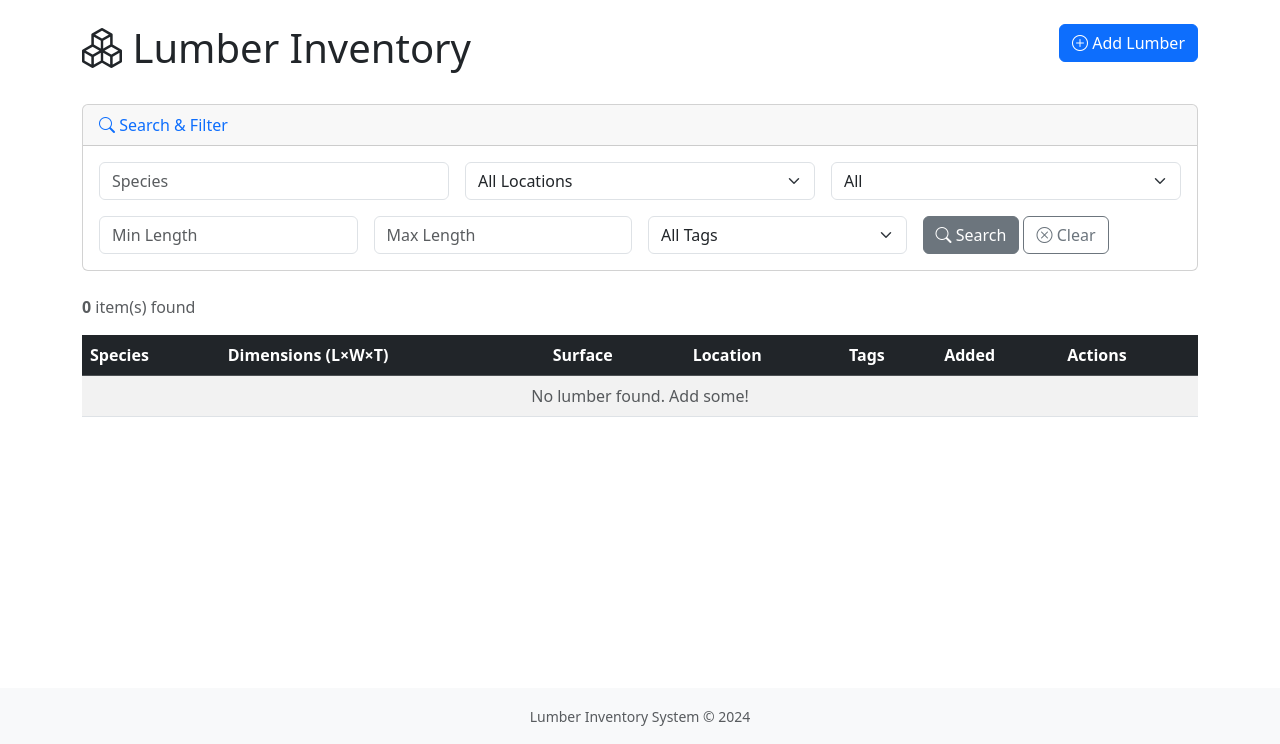
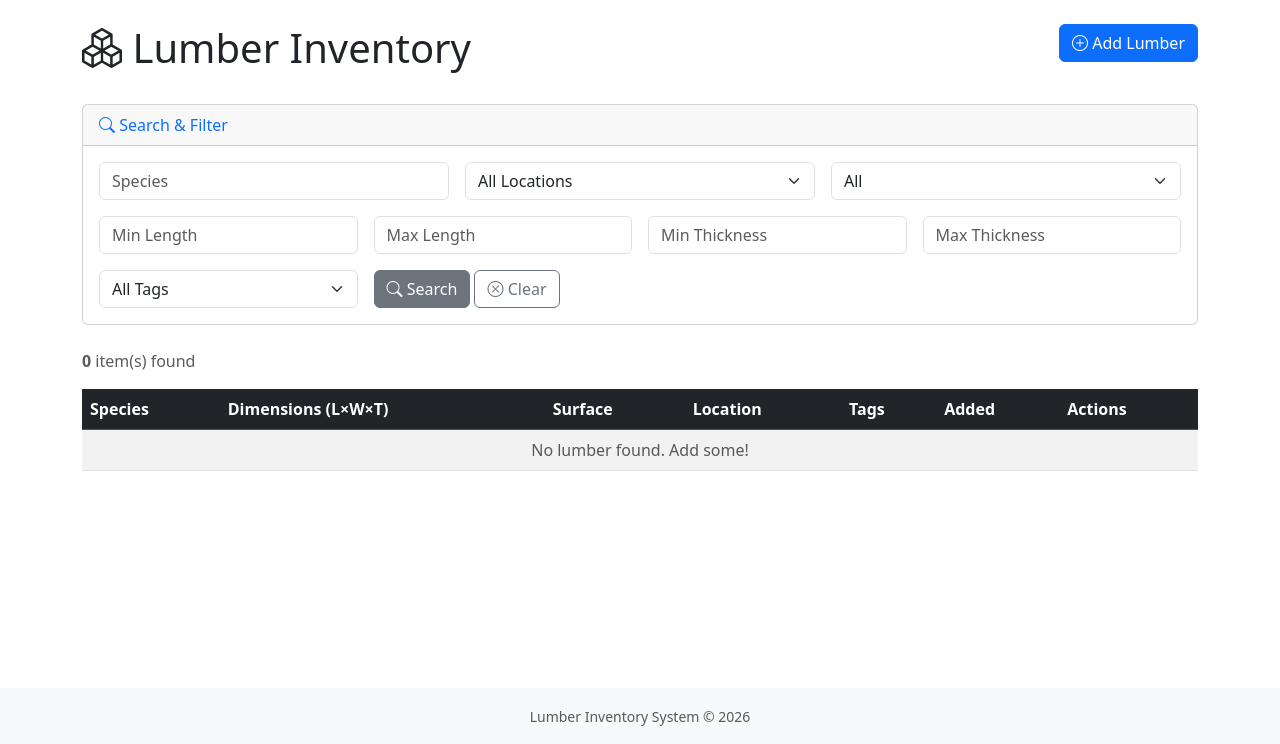
Before and after one commit to iliaden/lumber-inventory, a Flask app: page / in a window 1280 px wide. Shown: the part 56-800 px from the top of the page. Run offline with Flask 3, Linux system fonts and the light colour scheme.

Commit message:
fractional search support

```diff
--- a/app.py
+++ b/app.py
@@ -65,15 +65,29 @@ def index():
 
     if request.args.get("min_length"):
         try:
-            min_len = float(request.args.get("min_length"))
+            min_len = parse_fraction_string(request.args.get("min_length"))
             query = query.filter(Lumber.length >= min_len)
         except ValueError:
             pass
 
     if request.args.get("max_length"):
         try:
-            max_len = float(request.args.get("max_length"))
+            max_len = parse_fraction_string(request.args.get("max_length"))
             query = query.filter(Lumber.length <= max_len)
+        except ValueError:
+            pass
+
+    if request.args.get("min_thickness"):
+        try:
+            min_thick = parse_fraction_string(request.args.get("min_thickness"))
+            query = query.filter(Lumber.thickness >= min_thick)
+        except ValueError:
+            pass
+
+    if request.args.get("max_thickness"):
+        try:
+            max_thick = parse_fraction_string(request.args.get("max_thickness"))
+            query = query.filter(Lumber.thickness <= max_thick)
         except ValueError:
             pass
 
--- a/forms.py
+++ b/forms.py
@@ -127,6 +127,8 @@ class SearchForm(FlaskForm):
         coerce=str,
         validators=[Optional()],
     )
-    min_length = FloatField("Min Length", validators=[NumberRange(min=0)], default=None)
-    max_length = FloatField("Max Length", validators=[NumberRange(min=0)], default=None)
+    min_length = StringField("Min Length", validators=[Optional()])
+    max_length = StringField("Max Length", validators=[Optional()])
+    min_thickness = StringField("Min Thickness", validators=[Optional()])
+    max_thickness = StringField("Max Thickness", validators=[Optional()])
     submit = SubmitField("Search")
--- a/templates/base.html
+++ b/templates/base.html
@@ -51,7 +51,7 @@
 
     <footer class="mt-5 py-3 bg-light">
         <div class="container text-center text-muted">
-            <small>Lumber Inventory System &copy; 2024</small>
+            <small>Lumber Inventory System &copy; 2026</small>
         </div>
     </footer>
 
--- a/templates/index.html
+++ b/templates/index.html
@@ -39,6 +39,12 @@
                     </div>
                     <div class="col-md-3 col-6">
                         {{ form.max_length(class="form-control", placeholder="Max Length") }}
+                    </div>
+                    <div class="col-md-3 col-6">
+                        {{ form.min_thickness(class="form-control", placeholder="Min Thickness") }}
+                    </div>
+                    <div class="col-md-3 col-6">
+                        {{ form.max_thickness(class="form-control", placeholder="Max Thickness") }}
                     </div>
                     <div class="col-md-3 col-6">
                         {{ form.tag(class="form-select") }}
```
Also changed, not shown: instance/inventory.db (deleted).
